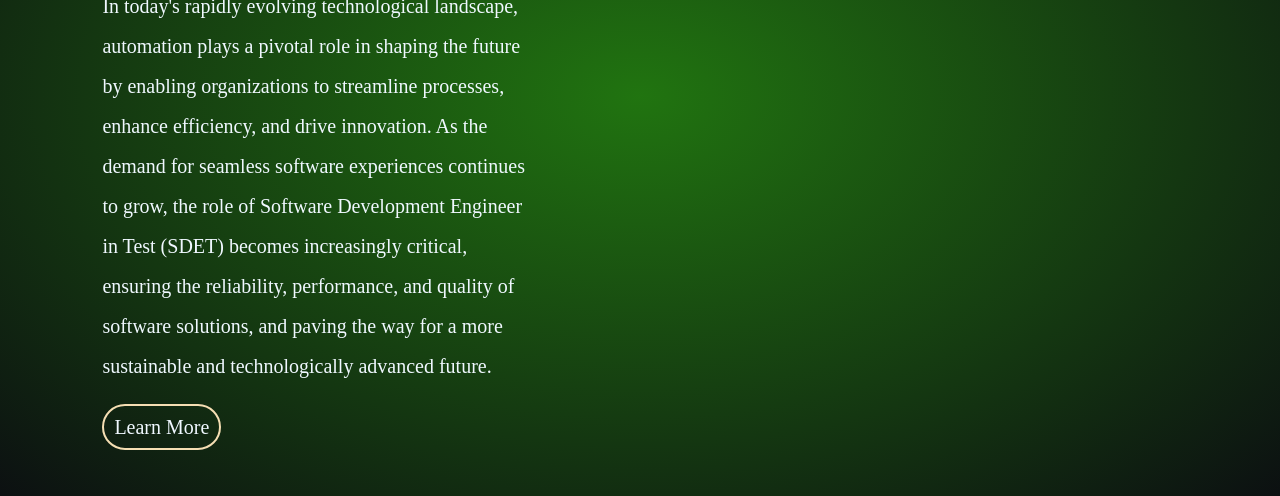
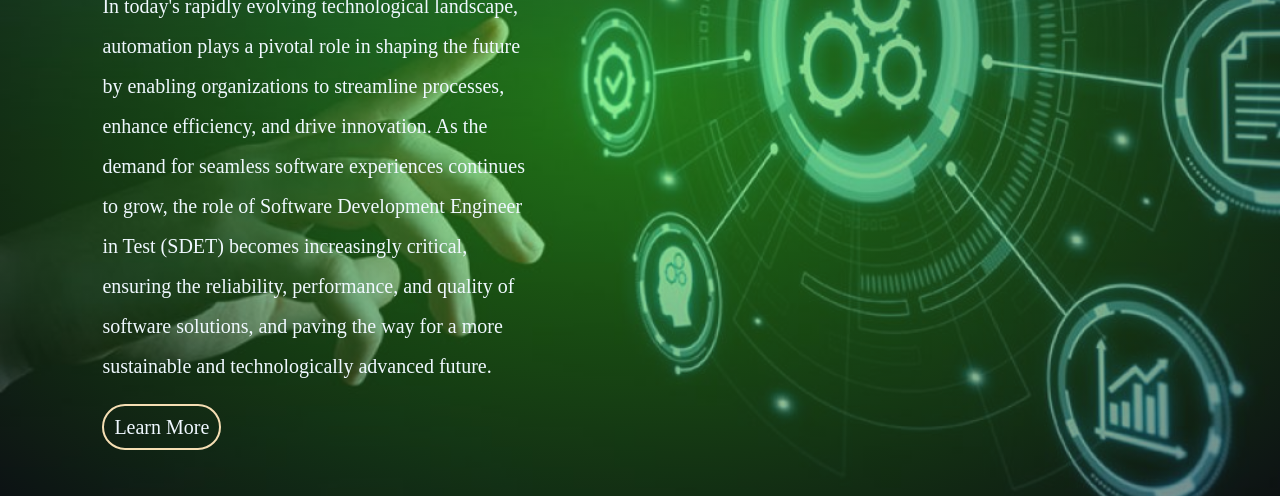
Before and after one commit to mahmutunder/me, a plain HTML site: page index.html in a window 1280 px wide. Shown: the part 386-882 px from the top of the page. Drawn offline with Linux system fonts and the light colour scheme.

Commit message:
new design for home page

```diff
--- a/css/style.css
+++ b/css/style.css
@@ -204,7 +204,7 @@ animation: 10s anim infinite alternate;
 .header{
     width: 100%;
     height: 100vh;
-    background-image: radial-gradient(rgba(65, 231, 32, 0.5),rgba(24, 32, 35, 0.5)),url(homeback.jpg);
+    background-image: radial-gradient(rgba(65, 231, 32, 0.5),rgba(24, 32, 35, 0.5)),url(/homeback.jpg);
 
   background-position: center;
     background-size: cover;
```
